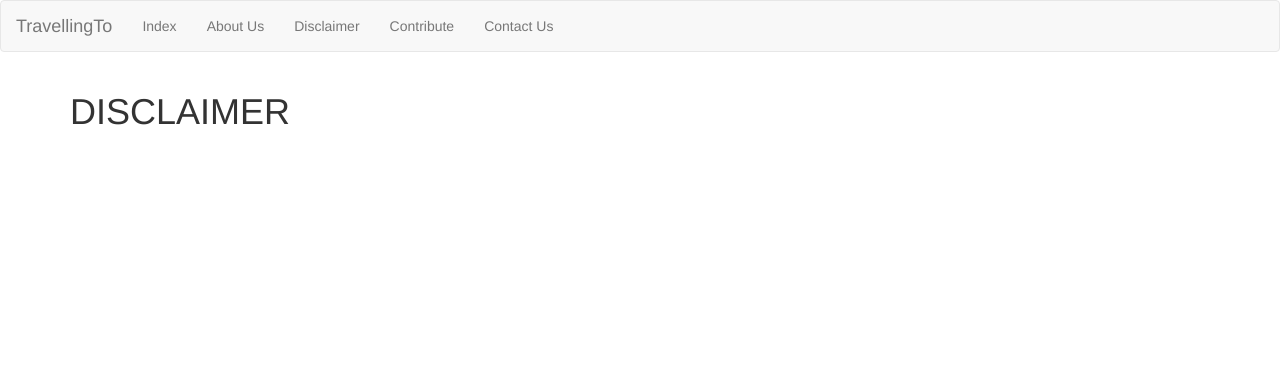
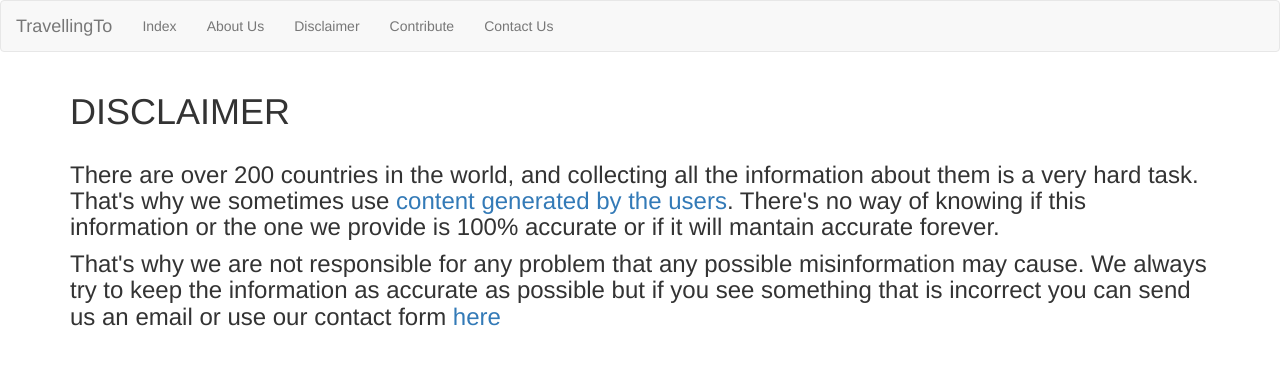
Before and after one commit to eperezf/TravellingTo, a PHP site: page /disclaimer.php in a window 1280 px wide. Shown: the top 365 px of the page. Run offline with PHP 8.4, Linux system fonts and the light colour scheme; some libraries are stand-ins or nearby versions.

Commit message:
added text and links

```diff
--- a/disclaimer.php
+++ b/disclaimer.php
@@ -35,6 +35,18 @@
 	</div><!-- /.container-fluid -->
 </nav>
 <div class="container">
-	<h1>DISCLAIMER</h1>
+	<div class="row">
+		<div class="col-md-12">
+			<h1>DISCLAIMER</h1>
+		</div>
+	</div>
+	<div class="row">
+		<div class="col-md-12">
+			<h3>
+				<p>There are over 200 countries in the world, and collecting all the information about them is a very hard task. That's why we sometimes use <a href="/contribute">content generated by the users</a>. There's no way of knowing if this information or the one we provide is 100% accurate or if it will mantain accurate forever.</p>
+				<p>That's why we are not responsible for any problem that any possible misinformation may cause. We always try to keep the information as accurate as possible but if you see something that is incorrect you can send us an email or use our contact form <a href="/contact.php">here</a></p>
+			</h3>
+		</div>
+	</div>
 </div>
 </body>
```
